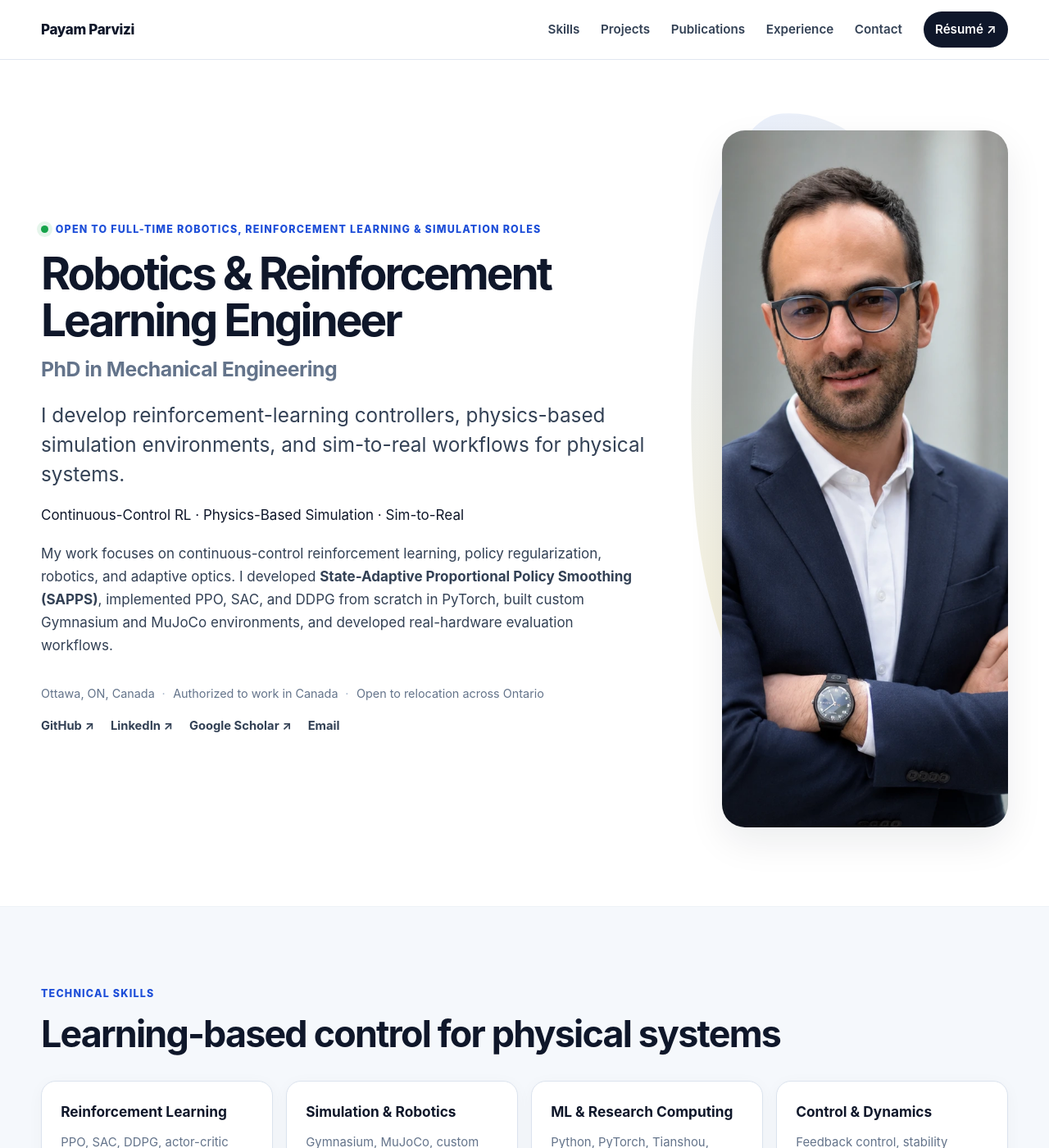
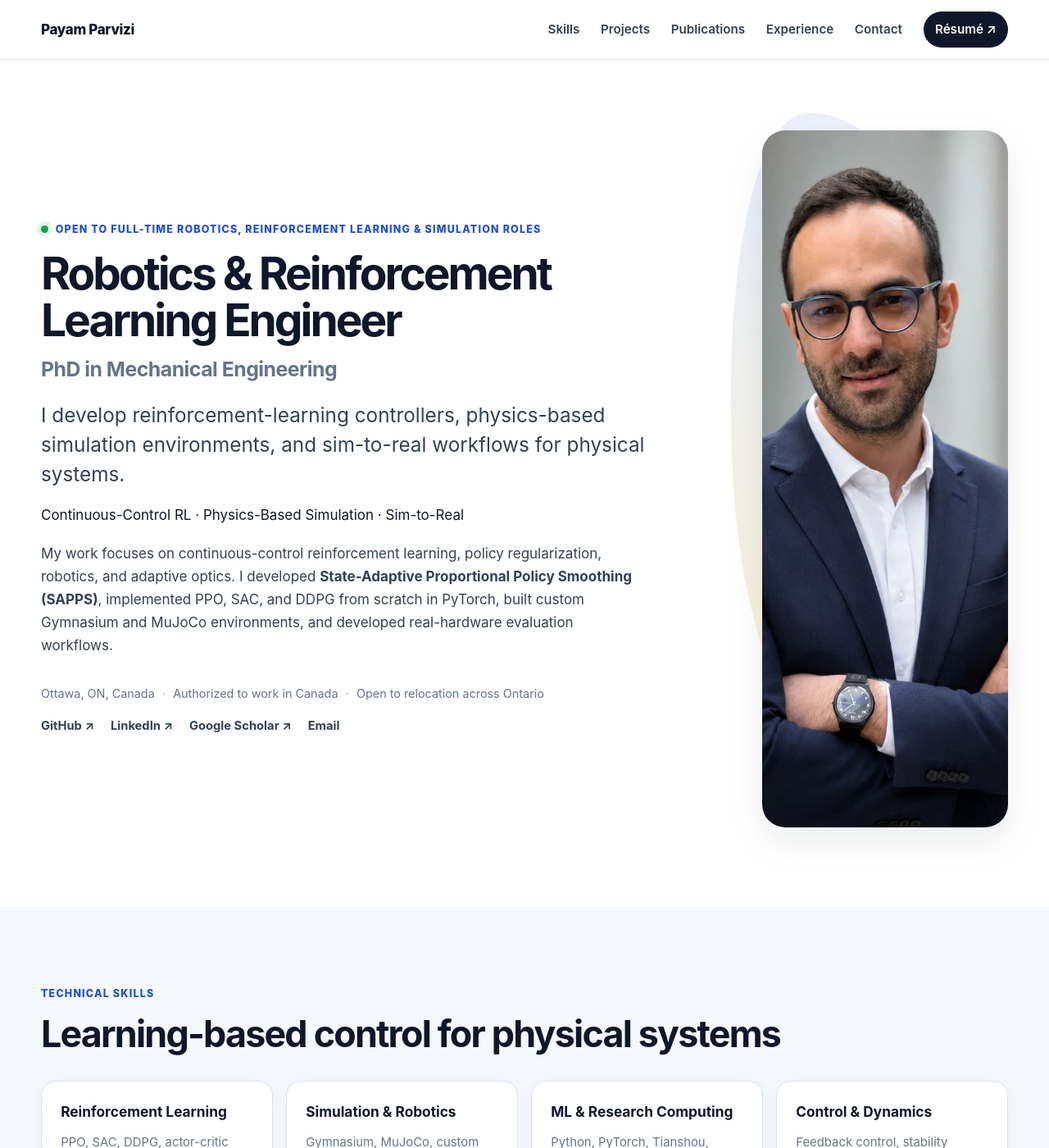
Before and after one commit to payamparvizi/payamparvizi.github.io, a Jekyll site: the page built from index.html, in a window 1280 px wide and 1400 px high. Shown: the whole window at 82% size. Built offline with Jekyll 4.4.1, drawn with Linux system fonts in a browser that asks for light colours.

Commit message:
Reduce hero portrait width from 370px to 300px

```diff
--- a/assets/css/site.css
+++ b/assets/css/site.css
@@ -77,7 +77,7 @@ h1 { max-width: 920px; margin: 0; font-size: clamp(2.65rem, 4.3vw, 4.25rem); lin
 .hero-portrait-wrap {
   position: relative;
   justify-self: end;
-  width: min(100%, 370px);
+  width: min(100%, 300px);
 }
 .portrait-accent { position: absolute; inset: -24px 38px 55px -38px; border-radius: 40% 60% 52% 48% / 56% 45% 55% 44%; background: linear-gradient(145deg, var(--accent-soft), #fef3c7); transform: rotate(-4deg); }
 .hero-portrait {
```
